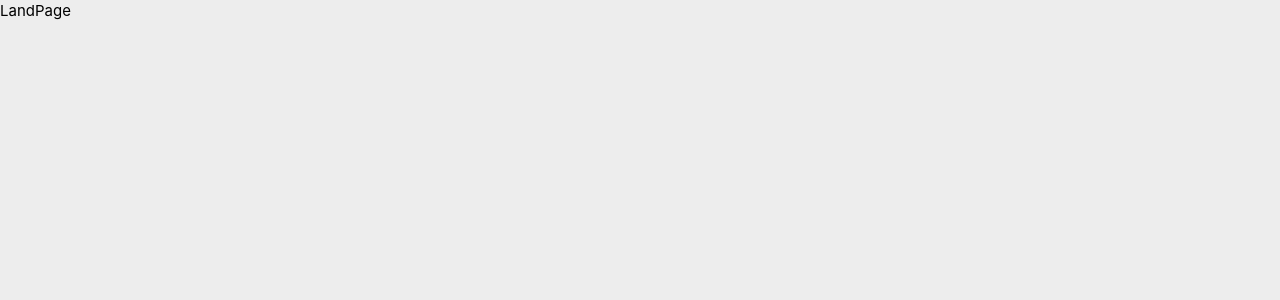
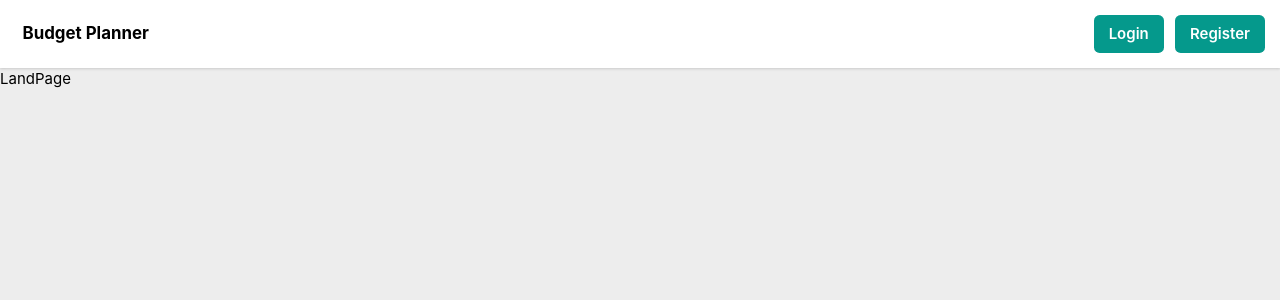
Before and after one commit to GraduationProjectFCI/budget_planner_web, a React (Create React App) app: page / in a window 1280 px wide. Shown: the top 300 px of the page. Built offline with nearby package versions, Linux system fonts and the light colour scheme; the HTML template or start-up script is replaced by a standard one.

Commit message:
add the header to the land page and add loginand register buttons

```diff
--- a/src/components/AppWrapper.js
+++ b/src/components/AppWrapper.js
@@ -32,7 +32,20 @@ const AppWrapper = () => {
   return (
     <BrowserRouter>
       <Routes>
-        <Route path="/" element={<LandPage />} />
+        <Route
+          path="/"
+          element={
+            <>
+              <Header
+                showSidebarButton={false}
+                onShowSidebar={toggleSidebar}
+                Page_Header="Budget Planner"
+                headPosition="start"
+              />
+              <LandPage />
+            </>
+          }
+        />
         <Route
           path="/register"
           element={
@@ -62,6 +75,7 @@ const AppWrapper = () => {
                   showSidebarButton={variants?.navigationButton}
                   onShowSidebar={toggleSidebar}
                   Page_Header="Home"
+                  headPosition="start"
                 />
                 <Home />
               </Box>
@@ -83,6 +97,7 @@ const AppWrapper = () => {
                   showSidebarButton={variants?.navigationButton}
                   onShowSidebar={toggleSidebar}
                   Page_Header="Sheets"
+                  headPosition="start"
                 />
                 <Sheets />
               </Box>
@@ -103,6 +118,7 @@ const AppWrapper = () => {
                   showSidebarButton={variants?.navigationButton}
                   onShowSidebar={toggleSidebar}
                   Page_Header="Statistics"
+                  headPosition="start"
                 />
                 <States />
               </Box>
@@ -123,6 +139,7 @@ const AppWrapper = () => {
                   showSidebarButton={variants?.navigationButton}
                   onShowSidebar={toggleSidebar}
                   Page_Header="Deadlines"
+                  headPosition="start"
                 />
                 <Deadlins />
               </Box>
@@ -143,6 +160,7 @@ const AppWrapper = () => {
                   showSidebarButton={variants?.navigationButton}
                   onShowSidebar={toggleSidebar}
                   Page_Header="Profile"
+                  headPosition="start"
                 />
                 <Profile />
               </Box>
--- a/src/components/Header.js
+++ b/src/components/Header.js
@@ -1,7 +1,53 @@
-import { Box, IconButton, Text, Flex } from "@chakra-ui/react";
+import { useEffect, useState } from "react";
+
+import {
+  Box,
+  IconButton,
+  Text,
+  Flex,
+  Spacer,
+  HStack,
+  Button,
+  Spinner,
+  Center,
+} from "@chakra-ui/react";
+
 import { GoThreeBars } from "react-icons/go";
 
-const Header = ({ showSidebarButton = true, onShowSidebar, Page_Header }) => {
+import { Link } from "react-router-dom";
+
+const Header = ({
+  showSidebarButton = true,
+  onShowSidebar,
+  Page_Header,
+  headPosition,
+}) => {
+  const [isLoggedIn, setLoggedIn] = useState();
+  const [userData, setUserData] = useState();
+
+  useEffect(() => {
+    if (localStorage.getItem("userData")) {
+      setLoggedIn(true);
+      const userData = localStorage.getItem("userData");
+      const value = JSON.parse(userData);
+      setUserData(value);
+    } else {
+      setLoggedIn(false);
+    }
+  }, []);
+
+  if (!userData) {
+    <Center>
+      <Spinner
+        thickness="4px"
+        speed="0.65s"
+        emptyColor="gray.200"
+        color="teal.500"
+        size="xl"
+      />
+    </Center>;
+  }
+
   return (
     <Flex
       p={4}
@@ -20,13 +66,43 @@ const Header = ({ showSidebarButton = true, onShowSidebar, Page_Header }) => {
           />
         )}
       </Box>
-      <Box flex="1" textAlign="start">
+      <Box textAlign={headPosition} w="100%">
         <Text fontSize="lg" fontWeight="bold">
           {Page_Header}
         </Text>
       </Box>
 
-      <Box flex="1" />
+      <Spacer />
+      <Box>
+        {isLoggedIn ? (
+          <HStack as="nav" spacing={3} align="stretch">
+            <Button>
+              <Link to="/profile">{userData.user.name}</Link>
+            </Button>
+            <Button>
+              <Link
+                to="/login"
+                onClick={() => {
+                  localStorage.removeItem("userData");
+                  localStorage.removeItem("resData");
+                }}
+              >
+                Logout
+              </Link>
+            </Button>
+          </HStack>
+        ) : (
+          <HStack as="nav" spacing={3} align="stretch">
+            <Button>
+              <Link to="/login">Login</Link>
+            </Button>
+
+            <Button>
+              <Link to="/login">Register</Link>
+            </Button>
+          </HStack>
+        )}
+      </Box>
     </Flex>
   );
 };
```
